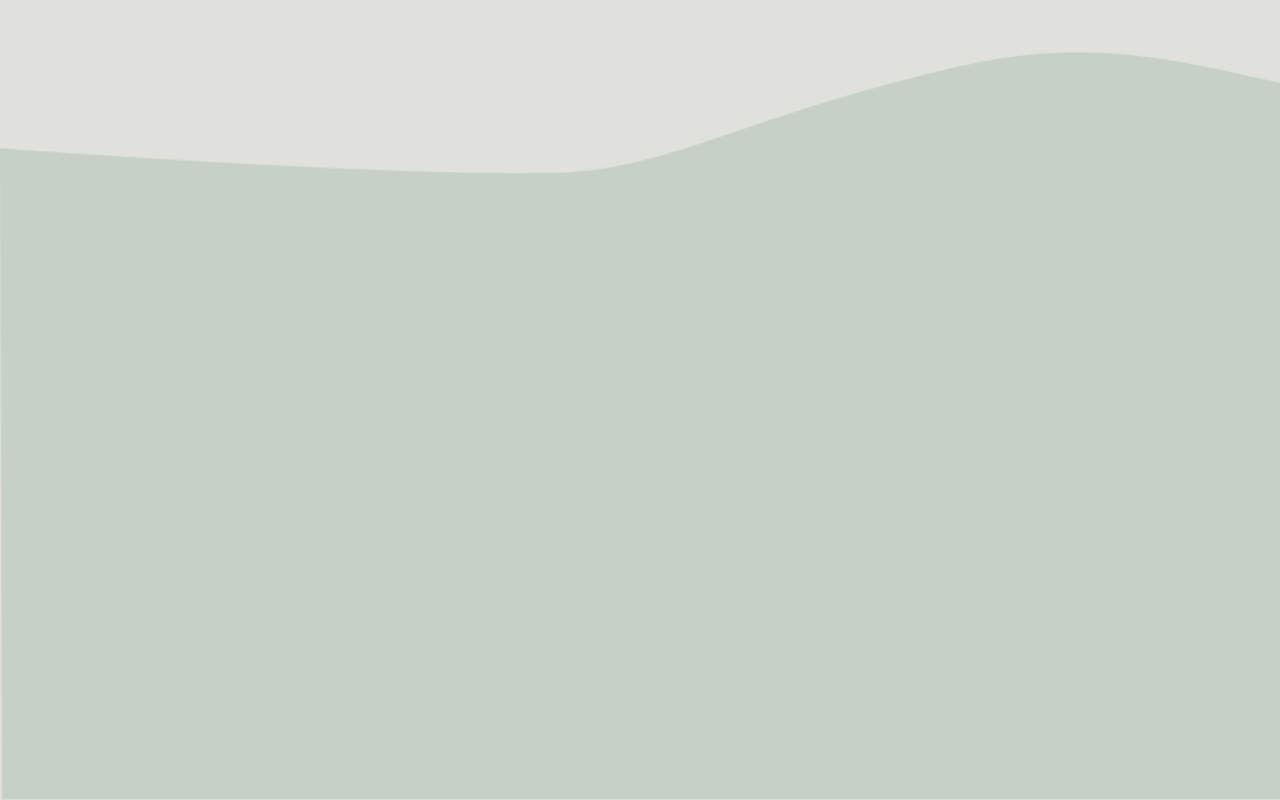
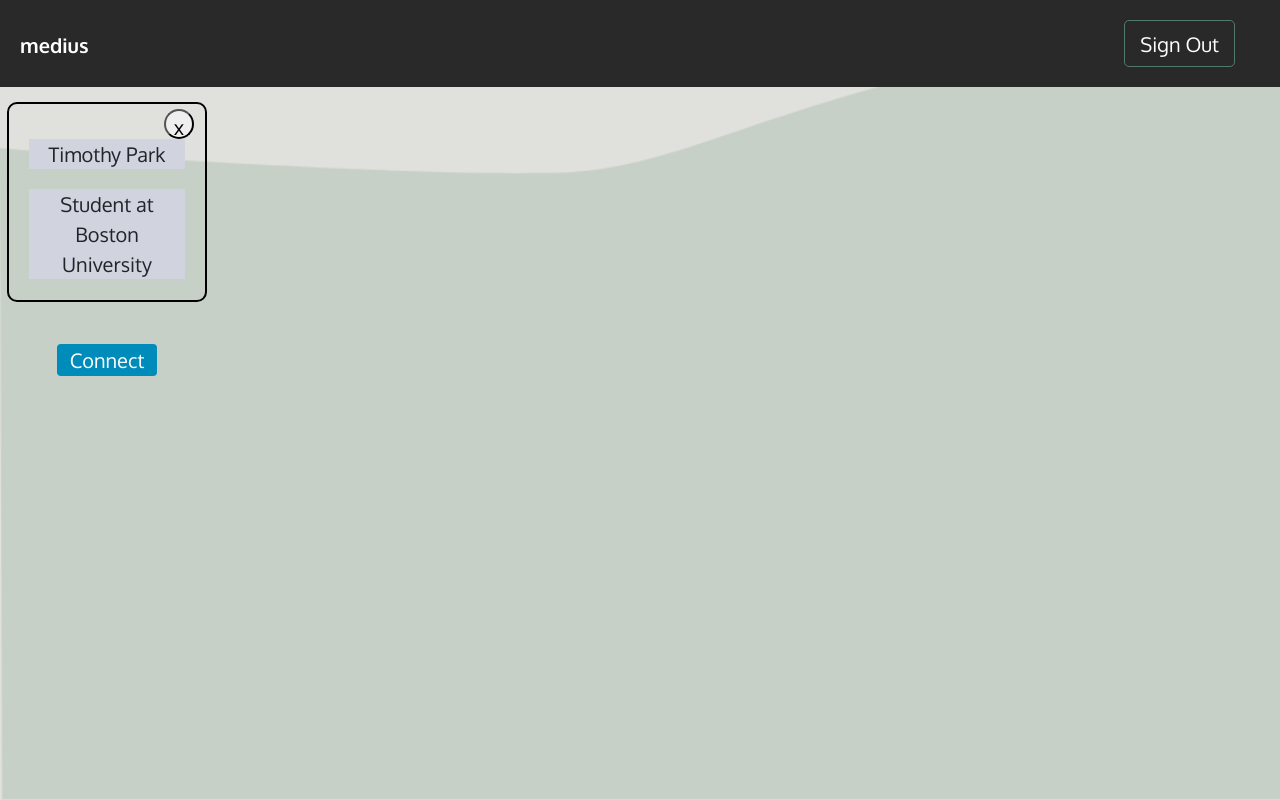
Before and after one commit to Medius-Research-Website/medius-frontend, a React (Create React App) app: page /users/1 in a window 1280 px wide. Built offline with nearby package versions, Linux system fonts and the light colour scheme; no server answers.

Commit message:
updates for diego

```diff
--- a/src/App.jsx
+++ b/src/App.jsx
@@ -13,6 +13,7 @@ import LandingPage from "./pages/landingPage";
 import Community from "./pages/communityPage";
 import "bootstrap/dist/css/bootstrap.min.css";
 import singlepost from "./components/singlepost";
+import profile from "./components/profile";
 
 const trackingId = "UA-176041306-1"
 ReactGA.initialize(trackingId);
@@ -30,6 +31,7 @@ function App() {
           <Route exact path="/landingpage" component={LandingPage}/>
           <Route exact path="/communitypage" component={Community} />
           <Route exact path="/posts/:postID" component={singlepost} />
+          <Route exact path="/users/:userID" component={profile} />
       </div>
     </Router>
   );
--- a/src/components/profile.jsx
+++ b/src/components/profile.jsx
@@ -3,13 +3,17 @@ import "./css_files/profile.scss";
 import { connect } from 'react-redux';
 import { fetchUser } from '../actions';
 import Navbar from "./navbar";
+import { TransferWithinAStation } from "@material-ui/icons";
 
 class Profile extends Component {
   componentDidMount() {
-
+    this.props.fetchUser(this.props.match.params.userID);
   }
 
   // access user through this.props.selectedUser
+  // should check if currentUser's username is same as selectedUser's username to determine
+  // if the person is viewing their own page. if it's there page add some kind of edit button
+  // to change their bio
   render() {
     return (
       <div>
@@ -17,7 +21,7 @@ class Profile extends Component {
         <div className="profile-box">
           <button className="close-button">x</button>
           <div>
-            <p style={{ fontWeight: "bold" }}>Timothy Park</p>
+            <p>Timothy Park</p>
           </div>
           <div className="occupation">
             <p>Student at Boston University</p>
@@ -31,7 +35,8 @@ class Profile extends Component {
 
 function mapStateToProps(reduxState) {
   return {
-    selectedUser: reduxState.auth.selectedUser,
+    selectedUser: reduxState.auth.selectedUser,       // this is the person whose profile we're viewing
+    currentUser: reduxState.auth.user,                // this is the person who's signed in
   };
 }
 
```
